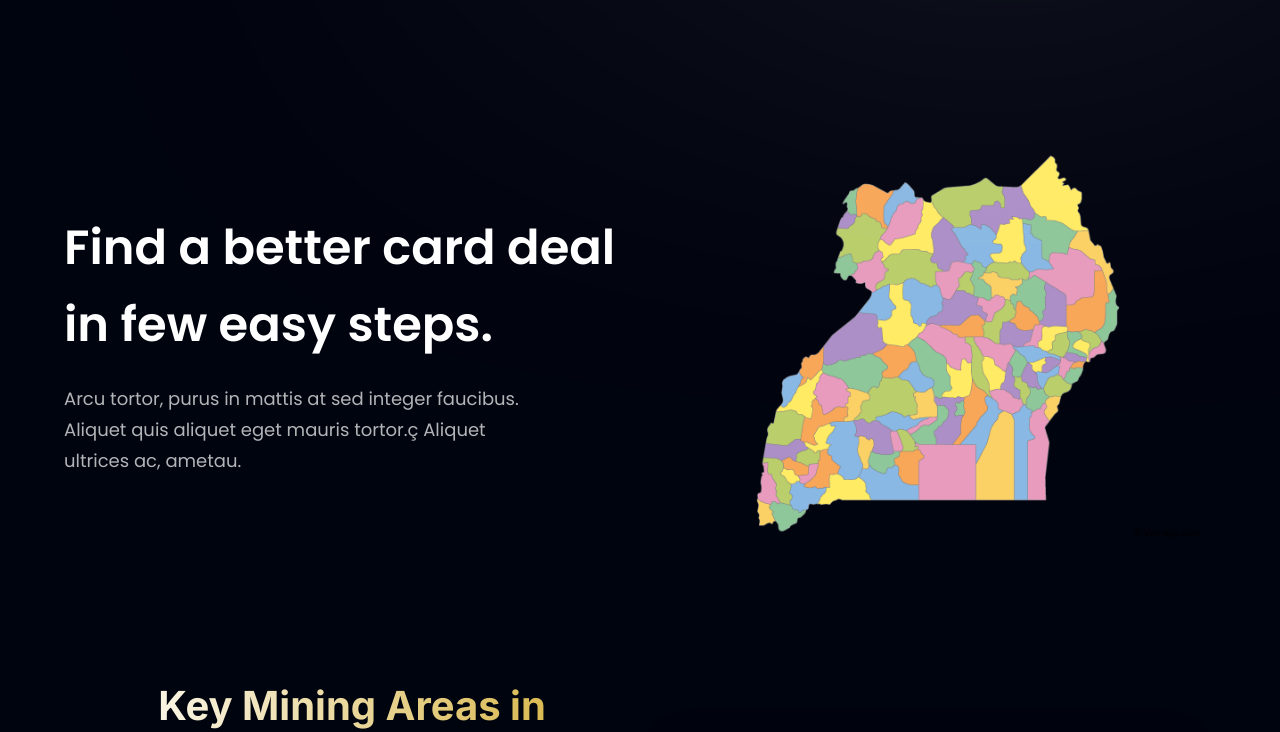
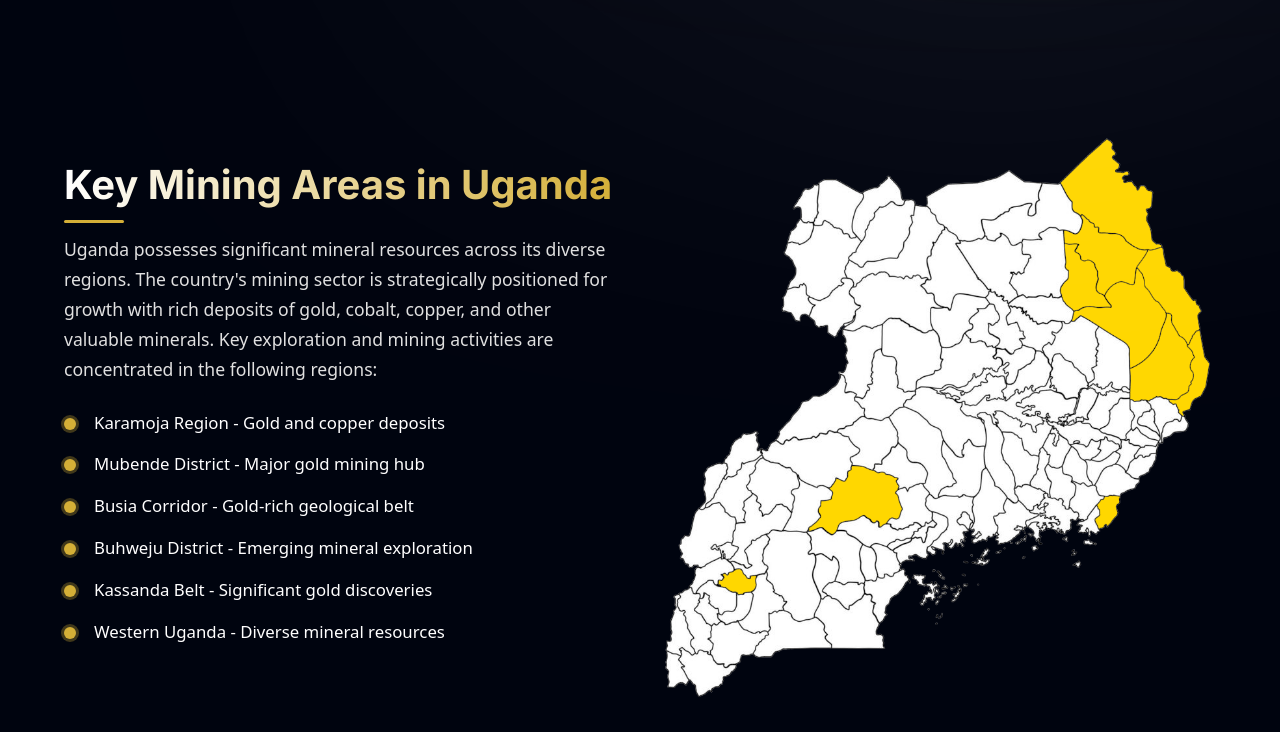
Before and after one commit to QuickBeeBot/uganda_gold, a React (Vite) app: page / in a window 1280 px wide. Shown: the part 780-1512 px from the top of the page. Built offline with nearby package versions, Linux system fonts and the light colour scheme.

Commit message:
first commit

```diff
--- a/src/App.jsx
+++ b/src/App.jsx
@@ -36,7 +36,7 @@ const App = () => {
         <div className={`${styles.boxWidth}`}>
           <Stats/>
           <Areas/>
-          <MiningAreasSection/>
+          {/* <MiningAreasSection/> */}
           <Business/>
           <Billing/>
           <CardDeal/>
--- a/src/assets/index.js
+++ b/src/assets/index.js
@@ -38,8 +38,12 @@ import uganda from "./uganda.png";
 import ug1 from "./ug01.webp";
 import ug2 from "./ug.png";
 import ug3 from "./ug-07.png";
+import ug_districts from "./ug_districts.png";
+import ug_districts2 from "./ug_districts2.png";
 
 export {
+  ug_districts2,
+  ug_districts,
   ug1,
   ug2,
   ug3,
--- a/src/components/Areas.jsx
+++ b/src/components/Areas.jsx
@@ -1,24 +1,39 @@
 import React from 'react'
-import { ug1, ug2, ug3, uganda, Ankole, joint } from '../assets'
+import { ug_districts2, ug2, ug3, uganda, Ankole, joint } from '../assets'
 import Button from './Button'
+import './MiningAreasSection.css';
 import styles, { layout } from '../style'
 
 const Areas = () => {
   return (
     <section className={layout.section}>
       <div className={layout.sectionInfo}>
-        <h2 className={styles.heading2}>Find a better card deal <br className='sm:block hidden'/>in few easy steps.</h2>
+        {/* <h2 className={styles.heading2}>Key Mining Areas <br className='sm:block hidden'/>in Uganda.</h2> */}
         <p className={`${styles.paragraph} max-w-[470px] mt-5`}>
-          Arcu tortor,
-          purus in mattis at sed integer faucibus.
-          Aliquet quis aliquet eget mauris tortor.ç
-          Aliquet ultrices ac, ametau.
+
         </p>
+        <div className="text-content">
+            <h2 className="section-title">Key Mining Areas in Uganda</h2>
+            <p className="section-description">
+              Uganda possesses significant mineral resources across its diverse regions.
+              The country's mining sector is strategically positioned for growth with rich
+              deposits of gold, cobalt, copper, and other valuable minerals. Key exploration
+              and mining activities are concentrated in the following regions:
+            </p>
+            <ul className="mining-areas-list" style={{ color: 'white' }}>
+              <li><span className="gold-dot"></span> Karamoja Region - Gold and copper deposits</li>
+              <li><span className="gold-dot"></span> Mubende District - Major gold mining hub</li>
+              <li><span className="gold-dot"></span> Busia Corridor - Gold-rich geological belt</li>
+              <li><span className="gold-dot"></span> Buhweju District - Emerging mineral exploration</li>
+              <li><span className="gold-dot"></span> Kassanda Belt - Significant gold discoveries</li>
+              <li><span className="gold-dot"></span> Western Uganda - Diverse mineral resources</li>
+            </ul>
+          </div>
         {/* <Button styles='mt-10'/> */}
       </div>
       <div className={layout.sectionImg}>
         <img
-          src={ug3}
+          src={ug_districts2}
           alt='card'
           className='w-[100%] h-[100%]'
         />
--- /dev/null
+++ b/src/components/MiningAreasSection1.css
@@ -0,0 +1,254 @@
+/* MiningAreasSection.css */
+.mining-areas-section {
+  /* background: linear-gradient(135deg, #0a0a14 0%, #121220 100%); */
+  color: #ffffff;
+  padding: 60px 0;
+  font-family: 'Segoe UI', Tahoma, Geneva, Verdana, sans-serif;
+}
+
+.container {
+  max-width: 1200px;
+  margin: 0 auto;
+  padding: 0 20px;
+}
+
+.content-wrapper {
+  display: flex;
+  flex-wrap: wrap;
+  gap: 40px;
+  align-items: center;
+}
+
+.text-content {
+  flex: 1;
+  min-width: 300px;
+}
+
+.section-title {
+  font-size: 2.5rem;
+  font-weight: 700;
+  margin-bottom: 20px;
+  background: linear-gradient(to right, #ffffff, #d4af37);
+  -webkit-background-clip: text;
+  -webkit-text-fill-color: transparent;
+  background-clip: text;
+  position: relative;
+  display: inline-block;
+}
+
+.section-title::after {
+  content: '';
+  position: absolute;
+  bottom: -8px;
+  left: 0;
+  width: 60px;
+  height: 3px;
+  background: #d4af37;
+  border-radius: 2px;
+}
+
+.section-description {
+  font-size: 1.1rem;
+  line-height: 1.7;
+  margin-bottom: 25px;
+  color: #e0e0e0;
+}
+
+.mining-areas-list {
+  list-style: none;
+  padding: 0;
+  margin: 0;
+}
+
+.mining-areas-list li {
+  margin-bottom: 15px;
+  padding-left: 30px;
+  position: relative;
+  font-size: 1.05rem;
+  line-height: 1.6;
+}
+
+.gold-dot {
+  position: absolute;
+  left: 0;
+  top: 8px;
+  width: 12px;
+  height: 12px;
+  background: #d4af37;
+  border-radius: 50%;
+  box-shadow: 0 0 0 3px rgba(212, 175, 55, 0.3);
+}
+
+.map-container {
+  flex: 1;
+  min-width: 300px;
+  display: flex;
+  justify-content: center;
+}
+
+.map-wrapper {
+  width: 100%;
+  max-width: 500px;
+  height: 450px;
+  border-radius: 12px;
+  overflow: hidden;
+  box-shadow: 0 10px 30px rgba(0, 0, 0, 0.5);
+}
+
+.map-placeholder {
+  background: #ffffff;
+  width: 100%;
+  height: 100%;
+  position: relative;
+  border: 1px solid #e0e0e0;
+}
+
+.map-title {
+  position: absolute;
+  top: 20px;
+  left: 0;
+  right: 0;
+  text-align: center;
+  font-size: 1.4rem;
+  font-weight: 700;
+  color: #1a1a2e;
+  background: rgba(255, 255, 255, 0.9);
+  padding: 8px;
+  z-index: 10;
+}
+
+.map-markers {
+  position: absolute;
+  top: 0;
+  left: 0;
+  width: 100%;
+  height: 100%;
+  pointer-events: none;
+}
+
+.marker {
+  position: absolute;
+  transform: translate(-50%, -50%);
+  pointer-events: auto;
+}
+
+.marker-pin {
+  width: 24px;
+  height: 24px;
+  background: #d4af37;
+  border-radius: 50%;
+  position: relative;
+  box-shadow: 0 0 0 4px rgba(212, 175, 55, 0.3);
+  animation: pulse 2s infinite;
+}
+
+.marker-pin::after {
+  content: '';
+  position: absolute;
+  top: 50%;
+  left: 50%;
+  transform: translate(-50%, -50%);
+  width: 12px;
+  height: 12px;
+  background: #ffffff;
+  border-radius: 50%;
+  border: 2px solid #d4af37;
+}
+
+.marker-label {
+  position: absolute;
+  top: 30px;
+  left: 50%;
+  transform: translateX(-50%);
+  background: rgba(212, 175, 55, 0.9);
+  color: #1a1a2e;
+  padding: 4px 8px;
+  border-radius: 4px;
+  font-weight: 600;
+  font-size: 0.85rem;
+  white-space: nowrap;
+  box-shadow: 0 2px 6px rgba(0, 0, 0, 0.2);
+}
+
+.map-legend {
+  position: absolute;
+  bottom: 20px;
+  right: 20px;
+  background: rgba(255, 255, 255, 0.9);
+  padding: 12px;
+  border-radius: 8px;
+  display: flex;
+  flex-direction: column;
+  gap: 8px;
+  box-shadow: 0 2px 10px rgba(0, 0, 0, 0.1);
+}
+
+.legend-item {
+  display: flex;
+  align-items: center;
+  gap: 8px;
+  font-size: 0.9rem;
+  color: #333;
+}
+
+.legend-color {
+  width: 16px;
+  height: 16px;
+  background: #d4af37;
+  border-radius: 4px;
+}
+
+.legend-color.copper {
+  background: #b87333;
+}
+
+@keyframes pulse {
+  0% {
+    box-shadow: 0 0 0 0 rgba(212, 175, 55, 0.4);
+  }
+  70% {
+    box-shadow: 0 0 0 10px rgba(212, 175, 55, 0);
+  }
+  100% {
+    box-shadow: 0 0 0 0 rgba(212, 175, 55, 0);
+  }
+}
+
+/* Responsive Design */
+@media (max-width: 768px) {
+  .content-wrapper {
+    flex-direction: column;
+  }
+
+  .section-title {
+    font-size: 2rem;
+  }
+
+  .map-wrapper {
+    max-width: 100%;
+    height: 400px;
+  }
+
+  .marker-label {
+    font-size: 0.75rem;
+    padding: 3px 6px;
+  }
+}
+
+@media (max-width: 480px) {
+  .mining-areas-section {
+    padding: 40px 0;
+  }
+
+  .section-title {
+    font-size: 1.8rem;
+  }
+
+  .section-description {
+    font-size: 1rem;
+  }
+
+  .map-wrapper {
+    height: 350px;
+  }
+}
--- /dev/null
+++ b/src/components/MiningAreasSection1.jsx
@@ -0,0 +1,87 @@
+// MiningAreasSection.jsx
+import React from 'react';
+import './MiningAreasSection.css';
+
+const MiningAreasSection = () => {
+  return (
+    <section className="mining-areas-section">
+      <div className="container">
+        <div className="content-wrapper">
+          <div className="text-content">
+            <h2 className="section-title">Key Mining Areas in Uganda</h2>
+            <p className="section-description">
+              Uganda possesses significant mineral resources across its diverse regions.
+              The country's mining sector is strategically positioned for growth with rich
+              deposits of gold, cobalt, copper, and other valuable minerals. Key exploration
+              and mining activities are concentrated in the following regions:
+            </p>
+            <ul className="mining-areas-list">
+              <li><span className="gold-dot"></span> Karamoja Region - Gold and copper deposits</li>
+              <li><span className="gold-dot"></span> Mubende District - Major gold mining hub</li>
+              <li><span className="gold-dot"></span> Busia Corridor - Gold-rich geological belt</li>
+              <li><span className="gold-dot"></span> Buhweju District - Emerging mineral exploration</li>
+              <li><span className="gold-dot"></span> Kassanda Belt - Significant gold discoveries</li>
+              <li><span className="gold-dot"></span> Western Uganda - Diverse mineral resources</li>
+            </ul>
+          </div>
+          <div className="map-container">
+            <div className="map-wrapper">
+              <div className="map-placeholder">
+                <div className="map-title">Uganda Mining Regions</div>
+                <div className="map-markers">
+                  {/* Karamoja Region */}
+                  <div className="marker" style={{top: '25%', left: '75%'}}>
+                    <div className="marker-pin"></div>
+                    <div className="marker-label">Karamoja</div>
+                  </div>
+
+                  {/* Mubende District */}
+                  <div className="marker" style={{top: '55%', left: '40%'}}>
+                    <div className="marker-pin"></div>
+                    <div className="marker-label">Mubende</div>
+                  </div>
+
+                  {/* Busia Corridor */}
+                  <div className="marker" style={{top: '70%', left: '15%'}}>
+                    <div className="marker-pin"></div>
+                    <div className="marker-label">Busia</div>
+                  </div>
+
+                  {/* Buhweju District */}
+                  <div className="marker" style={{top: '65%', left: '35%'}}>
+                    <div className="marker-pin"></div>
+                    <div className="marker-label">Buhweju</div>
+                  </div>
+
+                  {/* Kassanda Belt */}
+                  <div className="marker" style={{top: '58%', left: '38%'}}>
+                    <div className="marker-pin"></div>
+                    <div className="marker-label">Kassanda</div>
+                  </div>
+
+                  {/* Western Uganda */}
+                  <div className="marker" style={{top: '50%', left: '25%'}}>
+                    <div className="marker-pin"></div>
+                    <div className="marker-label">Western</div>
+                  </div>
+                </div>
+                <div className="map-legend">
+                  <div className="legend-item">
+                    <div className="legend-color"></div>
+                    <span>Gold Deposits</span>
+                  </div>
+                  <div className="legend-item">
+                    <div className="legend-color copper"></div>
+                    <span>Copper Deposits</span>
+                  </div>
+                </div>
+              </div>
+            </div>
+          </div>
+        </div>
+      </div>
+    </section>
+  );
+};
+
+export default MiningAreasSection;
```
Also changed, not shown: src/assets/ug_districts.png (added), src/assets/ug_districts2.png (added).
